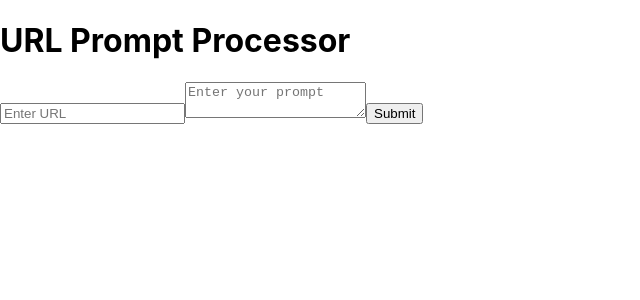
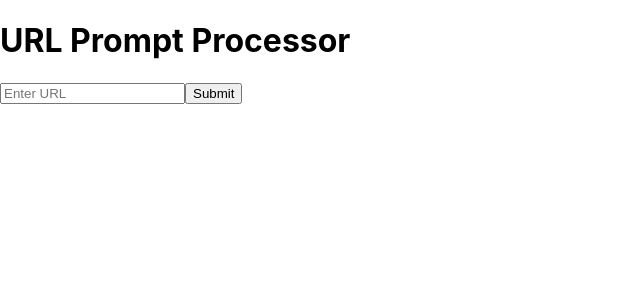
Before and after one commit to apostolidou-alexandra/electric-eels-project, a React (Create React App) app: page / in a window 1280 px wide. Shown: the top 300 px of the page, without its empty margins (0-640 px from the left). Built offline with nearby package versions, Linux system fonts and the light colour scheme.

Commit message:
hardcoded prompt

```diff
--- a/src/App.js
+++ b/src/App.js
@@ -3,7 +3,6 @@ import axios from 'axios';
 
 function App() {
     const [url, setUrl] = useState('');
-    const [prompt, setPrompt] = useState('');
     const [response, setResponse] = useState('');
     const [error, setError] = useState('');
 
@@ -13,7 +12,7 @@ function App() {
         setError('');
 
         try {
-            const res = await axios.post('http://localhost:8000/api/prompt', { url, prompt });
+            const res = await axios.post('http://localhost:8000/api/prompt', { url });
             setResponse(JSON.stringify(res.data.response));
         } catch (err) {
             setError(err.response?.data?.detail || 'An error occurred.');
@@ -30,11 +29,6 @@ function App() {
                     value={url}
                     onChange={(e) => setUrl(e.target.value)}
                 />
-                <textarea
-                    placeholder="Enter your prompt"
-                    value={prompt}
-                    onChange={(e) => setPrompt(e.target.value)}
-                />
                 <button type="submit">Submit</button>
             </form>
             {response && <div><h2>Response:</h2><p>{response}</p></div>}
```
Also changed, not shown: 1 other file (tests, documents, lock files or other folders).
